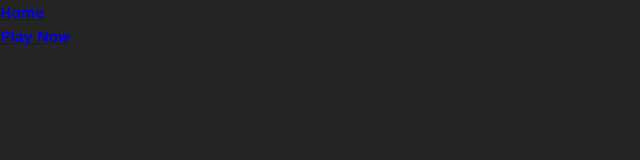
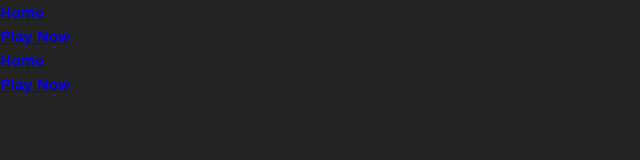
Before and after one commit to quindipc/Mythic-Tails-Cursebreakers-Odyssey, a React (Vite) app in the folder client/: page /contact in a window 1280 px wide. Before the commit this address had no page. Shown: the top 160 px of the page, without its empty margins (0-640 px from the left). Built offline with nearby package versions, Linux system fonts and the light colour scheme.

Commit message:
setup footer

```diff
--- a/client/src/components/Footer/Footer.jsx
+++ b/client/src/components/Footer/Footer.jsx
@@ -1,10 +1,32 @@
 // Dependancies
 import React from "react";
-
+import { Link } from "react-router-dom";
+import "./Footer.scss";
+import HomePage from "../../pages/HomePage/HomePage";
+import GamePage from "../../pages/GamePage/GamePage";
 
 export default function Footer() {
   return (
     <>
+      <header className="footer">
+        <nav className="footer__nav">
+          <ul className="footer__navlist">
+            <Link to="/" element={HomePage}>
+            <li className="footer__navlist-item">Home</li>
+            </Link>
+
+            <Link to="/play-game" element={GamePage}>
+            <li className="footer__navlist-item">Play Now</li>
+            </Link>
+
+            {/* <li className="footer__navlist-item">Create List</li>
+            <li className="footer__navlist-item">Create Details</li>
+            <li className="footer__navlist-item">Create Management</li>
+            <li className="footer__navlist-item">Login</li>
+            <li className="footer__navlist-item">Contact</li> */}
+          </ul>
+        </nav>
+      </header>
     </>
   );
 }
--- /dev/null
+++ b/client/src/components/Footer/Footer.scss
@@ -0,0 +1,9 @@
+@use "../../styles/partials/resets" as *;
+@use "../../styles/partials/variables" as *;
+@use "../../styles/partials/fonts" as *;
+@use "../../styles/partials/mixins" as *;
+
+.footer {
+    @include mavenpro-semibold;
+    font-size: 1rem;
+}
```
